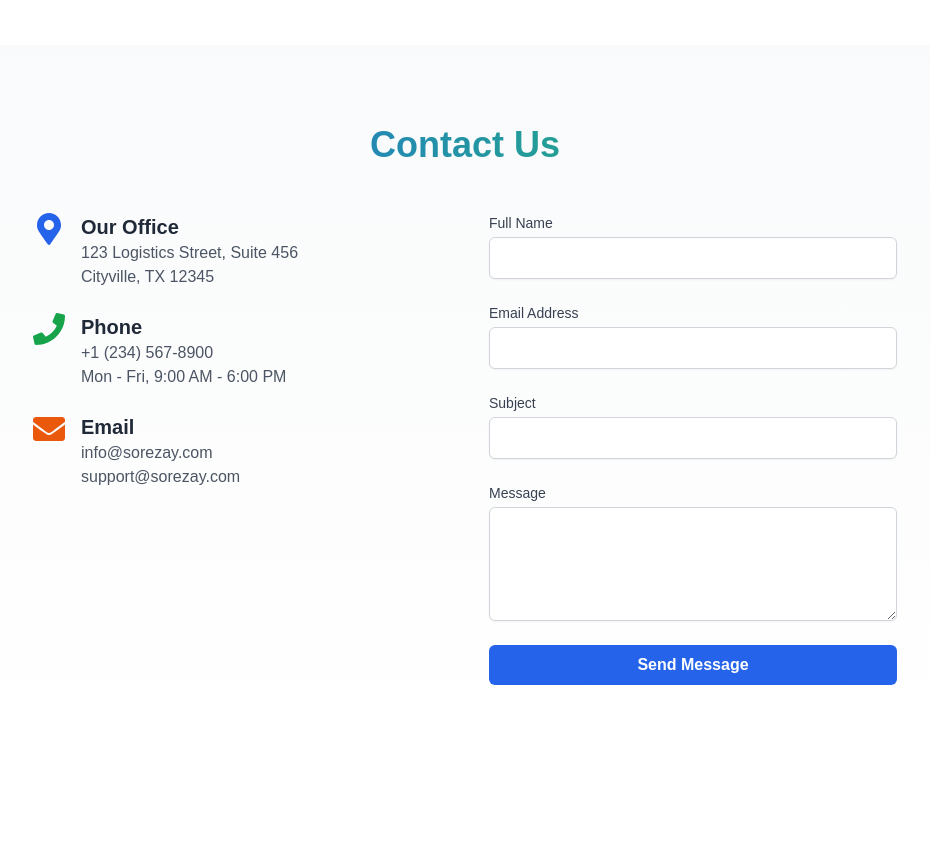
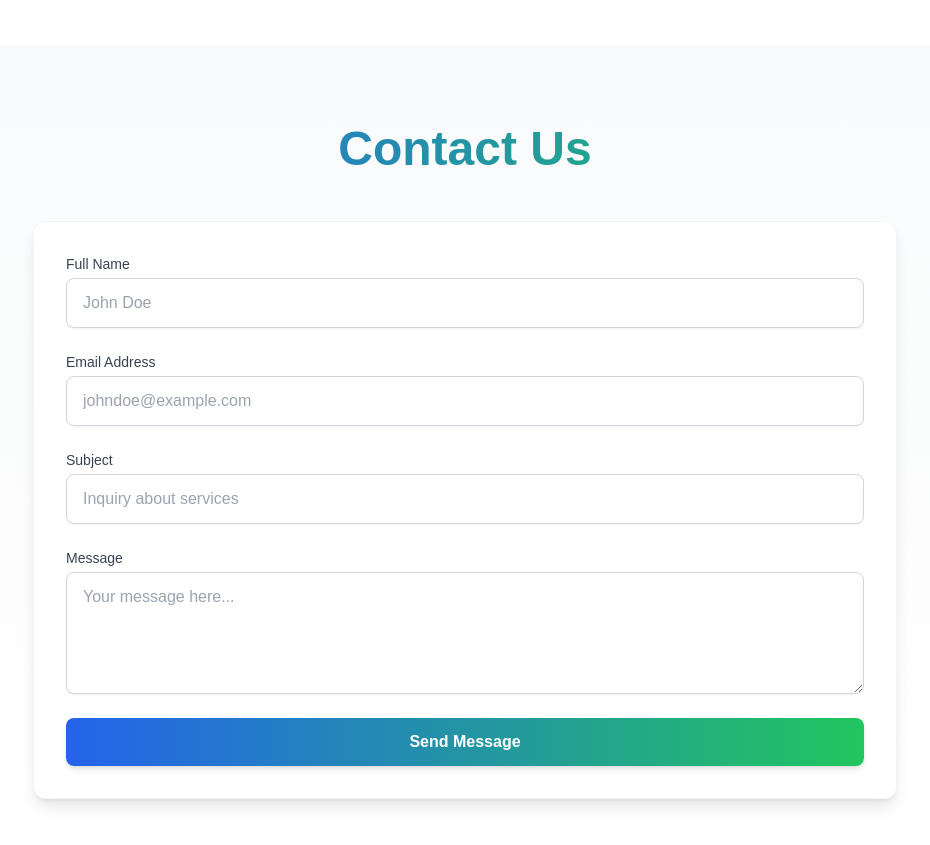
Before and after one commit to Youssef-ahkim/sorezay, a Next.js app: page / in a window 1280 px wide. Shown: the part 3500-4345 px from the top of the page, without its empty margins (175-1105 px from the left). Before the commit the page ends 4265 px from the top, so only its background shows below. Built offline with nearby package versions, Linux system fonts and the light colour scheme.

Commit message:
small changes

```diff
--- a/components/ContactUs.jsx
+++ b/components/ContactUs.jsx
@@ -9,6 +9,14 @@ export default function ContactUs() {
     visible: { opacity: 1, y: 0, transition: { duration: 0.6 } },
   };
 
+  const staggerChildren = {
+    visible: {
+      transition: {
+        staggerChildren: 0.2,
+      },
+    },
+  };
+
   return (
     <section id="contactUs" className="py-20 bg-gradient-to-b from-gray-50 to-white text-gray-900">
       <div className="container mx-auto px-4 max-w-4xl">
@@ -17,58 +25,20 @@ export default function ContactUs() {
           whileInView="visible"
           variants={fadeInUp}
           viewport={{ once: true }}
-          className="text-4xl font-bold mb-12 bg-clip-text text-transparent bg-gradient-to-r from-blue-600 to-green-500 text-center"
+          className="text-5xl font-bold mb-12 bg-clip-text text-transparent bg-gradient-to-r from-blue-600 to-green-500 text-center"
         >
           Contact Us
         </motion.h2>
 
-        <div className="grid md:grid-cols-2 gap-12">
-          {/* Contact Information */}
-          <motion.div
-            initial="hidden"
-            whileInView="visible"
-            variants={fadeInUp}
-            viewport={{ once: true }}
-            className="space-y-6"
-          >
-            <div className="flex items-start space-x-4">
-              <FaMapMarkerAlt className="w-8 h-8 text-blue-600" />
-              <div>
-                <h3 className="text-xl font-semibold text-gray-800">Our Office</h3>
-                <p className="text-gray-600">123 Logistics Street, Suite 456</p>
-                <p className="text-gray-600">Cityville, TX 12345</p>
-              </div>
-            </div>
 
-            <div className="flex items-start space-x-4">
-              <FaPhone className="w-8 h-8 text-green-600" />
-              <div>
-                <h3 className="text-xl font-semibold text-gray-800">Phone</h3>
-                <p className="text-gray-600">+1 (234) 567-8900</p>
-                <p className="text-gray-600">Mon - Fri, 9:00 AM - 6:00 PM</p>
-              </div>
-            </div>
-
-            <div className="flex items-start space-x-4">
-              <FaEnvelope className="w-8 h-8 text-orange-600" />
-              <div>
-                <h3 className="text-xl font-semibold text-gray-800">Email</h3>
-                <p className="text-gray-600">info@sorezay.com</p>
-                <p className="text-gray-600">support@sorezay.com</p>
-              </div>
-            </div>
-          </motion.div>
 
           {/* Contact Form */}
           <motion.form
-            initial="hidden"
-            whileInView="visible"
             variants={fadeInUp}
-            viewport={{ once: true }}
-            className="space-y-6"
+            className="space-y-6 bg-white p-8 rounded-xl shadow-lg border border-gray-100"
           >
             <div>
-              <label htmlFor="name" className="block text-sm font-medium text-gray-700">
+              <label htmlFor="name" className="block text-sm font-medium text-gray-700 mb-1">
                 Full Name
               </label>
               <input
@@ -76,12 +46,13 @@ export default function ContactUs() {
                 id="name"
                 name="name"
                 required
-                className="mt-1 block w-full px-4 py-2 border border-gray-300 rounded-md shadow-sm focus:ring-blue-500 focus:border-blue-500"
+                className="mt-1 block w-full px-4 py-3 border border-gray-300 rounded-lg shadow-sm focus:ring-2 focus:ring-blue-500 focus:border-blue-500 transition-all"
+                placeholder="John Doe"
               />
             </div>
 
             <div>
-              <label htmlFor="email" className="block text-sm font-medium text-gray-700">
+              <label htmlFor="email" className="block text-sm font-medium text-gray-700 mb-1">
                 Email Address
               </label>
               <input
@@ -89,12 +60,13 @@ export default function ContactUs() {
                 id="email"
                 name="email"
                 required
-                className="mt-1 block w-full px-4 py-2 border border-gray-300 rounded-md shadow-sm focus:ring-blue-500 focus:border-blue-500"
+                className="mt-1 block w-full px-4 py-3 border border-gray-300 rounded-lg shadow-sm focus:ring-2 focus:ring-blue-500 focus:border-blue-500 transition-all"
+                placeholder="johndoe@example.com"
               />
             </div>
 
             <div>
-              <label htmlFor="subject" className="block text-sm font-medium text-gray-700">
+              <label htmlFor="subject" className="block text-sm font-medium text-gray-700 mb-1">
                 Subject
               </label>
               <input
@@ -102,12 +74,13 @@ export default function ContactUs() {
                 id="subject"
                 name="subject"
                 required
-                className="mt-1 block w-full px-4 py-2 border border-gray-300 rounded-md shadow-sm focus:ring-blue-500 focus:border-blue-500"
+                className="mt-1 block w-full px-4 py-3 border border-gray-300 rounded-lg shadow-sm focus:ring-2 focus:ring-blue-500 focus:border-blue-500 transition-all"
+                placeholder="Inquiry about services"
               />
             </div>
 
             <div>
-              <label htmlFor="message" className="block text-sm font-medium text-gray-700">
+              <label htmlFor="message" className="block text-sm font-medium text-gray-700 mb-1">
                 Message
               </label>
               <textarea
@@ -115,20 +88,20 @@ export default function ContactUs() {
                 name="message"
                 rows="4"
                 required
-                className="mt-1 block w-full px-4 py-2 border border-gray-300 rounded-md shadow-sm focus:ring-blue-500 focus:border-blue-500"
+                className="mt-1 block w-full px-4 py-3 border border-gray-300 rounded-lg shadow-sm focus:ring-2 focus:ring-blue-500 focus:border-blue-500 transition-all"
+                placeholder="Your message here..."
               ></textarea>
             </div>
 
             <div>
               <button
                 type="submit"
-                className="w-full px-4 py-2 bg-blue-600 text-white font-semibold rounded-md hover:bg-blue-700 transition-all duration-300"
+                className="w-full px-6 py-3 bg-gradient-to-r from-blue-600 to-green-500 text-white font-semibold rounded-lg hover:from-blue-700 hover:to-green-600 transition-all duration-300 shadow-md"
               >
                 Send Message
               </button>
             </div>
           </motion.form>
-        </div>
       </div>
     </section>
   );
--- a/components/Navbar.jsx
+++ b/components/Navbar.jsx
@@ -14,7 +14,7 @@ export default function Navbar() {
   const [isVisible, setIsVisible] = useState(true);
   const [activeSection, setActiveSection] = useState('#home');
   const lastScrollY = useRef(0);
-  const SCROLL_THRESHOLD = 100;
+  const SCROLL_THRESHOLD = 50;
 
   const navItems = [
     { label: 'Home', href: '#home' },
```
Also changed, not shown: 1 other file (tests, documents, lock files or other folders).
